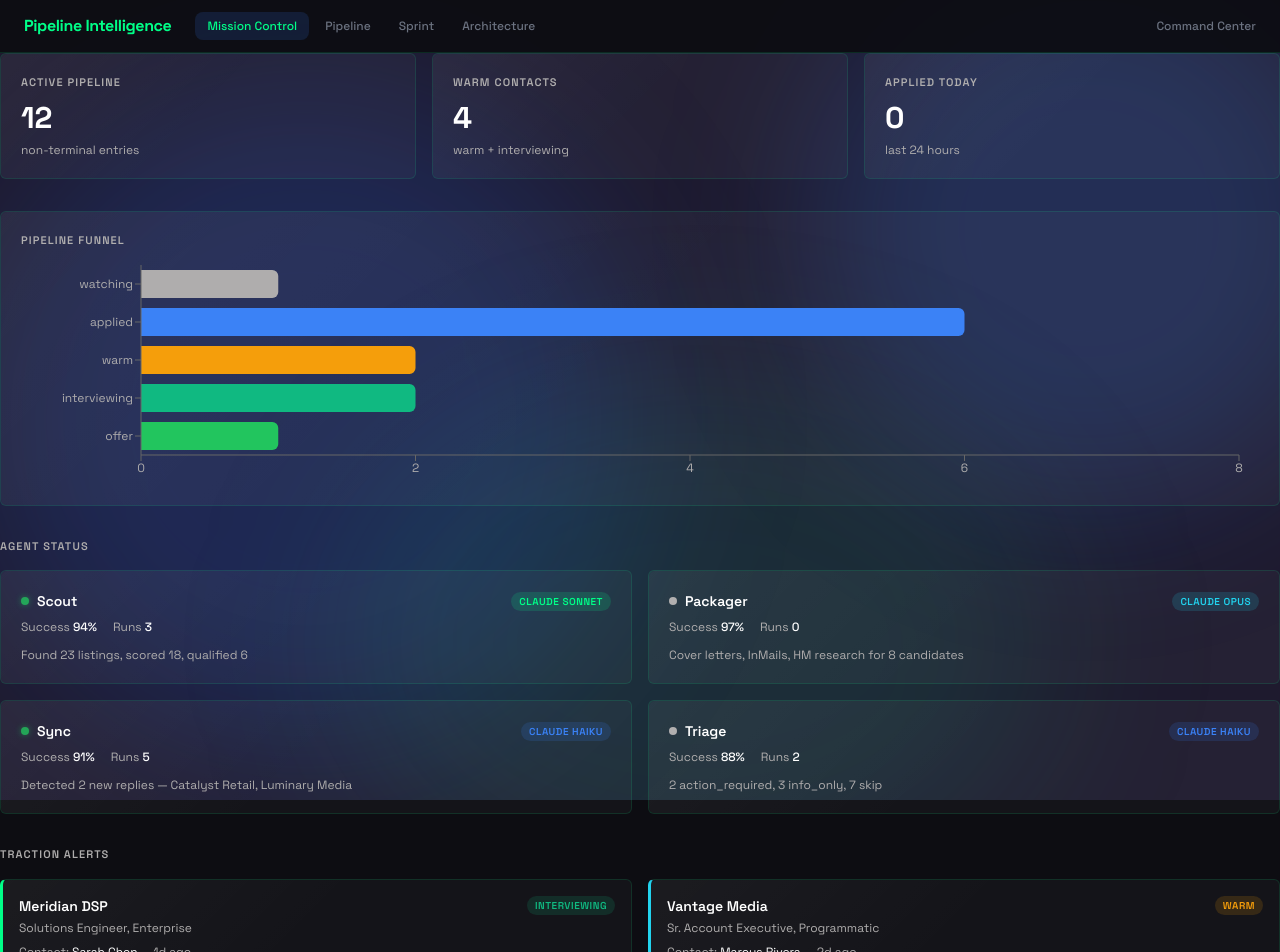
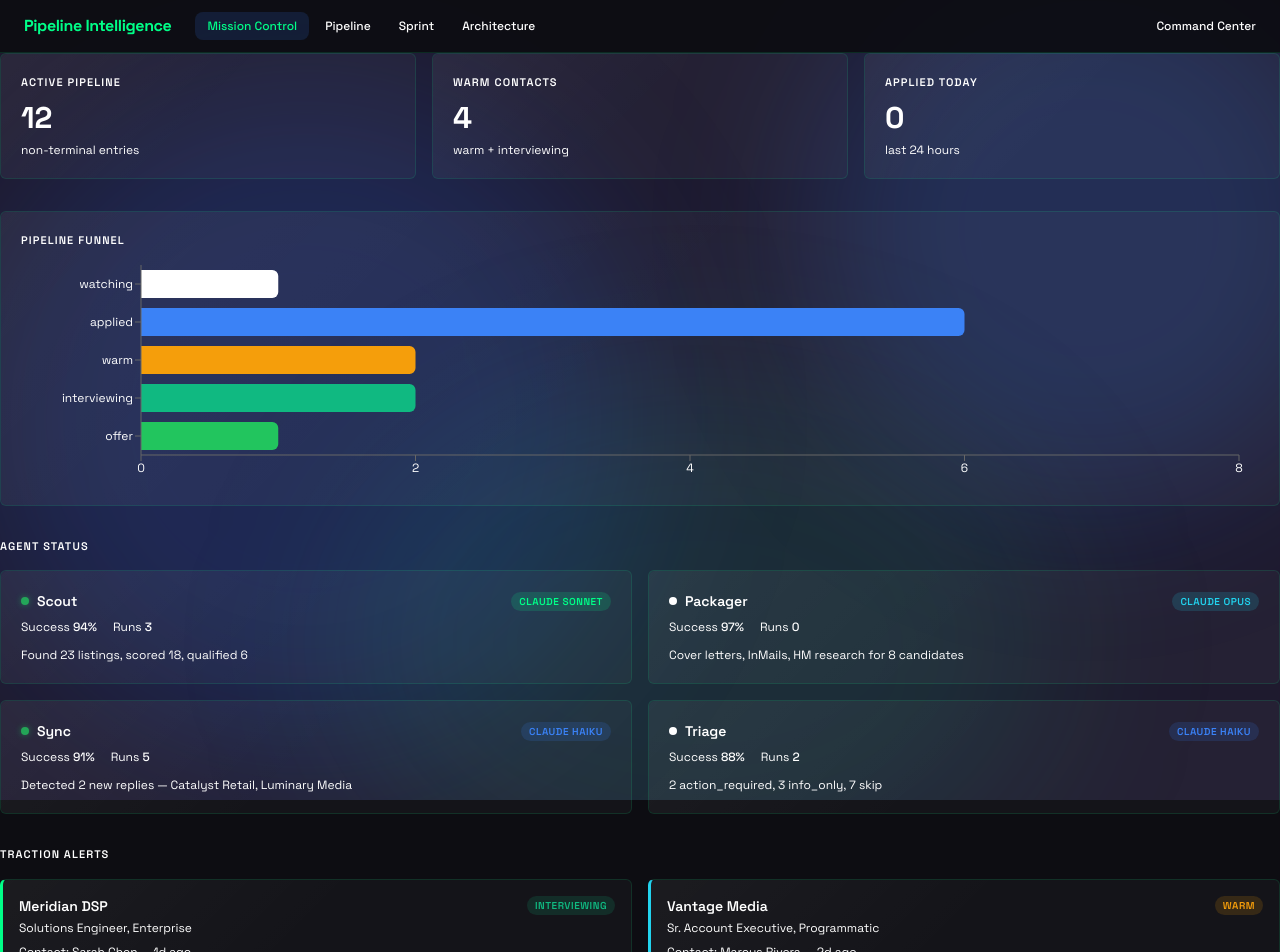
Before and after one commit to brandon-charles-novice-developer/bnye-pipeline-intelligence, a React (Vite) app: page / in a window 1280 px wide. Shown: the top 952 px of the page. Built offline with nearby package versions, Linux system fonts and the light colour scheme.

Commit message:
fix: max contrast text, Terminal Grid surfaces

```diff
--- a/src/components/shared/EmptyState.jsx
+++ b/src/components/shared/EmptyState.jsx
@@ -2,7 +2,7 @@ export default function EmptyState({ message = 'No data available', icon = '◦'
   return (
     <div className="flex flex-col items-center justify-center py-16 gap-3">
       <span className="text-3xl" style={{ color: '#2563EB' }}>{icon}</span>
-      <p className="text-sm" style={{ color: '#AFADAD' }}>{message}</p>
+      <p className="text-sm" style={{ color: '#FFFFFF' }}>{message}</p>
     </div>
   )
 }
--- a/src/components/shared/MetricCard.jsx
+++ b/src/components/shared/MetricCard.jsx
@@ -11,7 +11,7 @@ export default function MetricCard({
       ? '#22C55E'
       : deltaPositive === false
       ? '#EF4444'
-      : '#AFADAD'
+      : '#FFFFFF'
 
   return (
     <div
@@ -19,7 +19,7 @@ export default function MetricCard({
     >
       <div
         className="text-[11px] uppercase tracking-widest font-semibold"
-        style={{ color: '#AFADAD' }}
+        style={{ color: '#FFFFFF' }}
       >
         {label}
       </div>
@@ -35,7 +35,7 @@ export default function MetricCard({
       )}
 
       {sublabel && (
-        <div className="text-xs mt-0.5" style={{ color: '#AFADAD' }}>
+        <div className="text-xs mt-0.5" style={{ color: '#FFFFFF' }}>
           {sublabel}
         </div>
       )}
--- a/src/components/shared/SectionLabel.jsx
+++ b/src/components/shared/SectionLabel.jsx
@@ -3,7 +3,7 @@ export default function SectionLabel({ children, right, className = '' }) {
     <div className={`flex items-center justify-between mb-4 ${className}`}>
       <span
         className="text-[11px] uppercase tracking-widest font-semibold"
-        style={{ color: '#AFADAD' }}
+        style={{ color: '#FFFFFF' }}
       >
         {children}
       </span>
--- a/src/components/shared/StatusBadge.jsx
+++ b/src/components/shared/StatusBadge.jsx
@@ -2,7 +2,7 @@ const variants = {
   active:           { bg: 'rgba(34, 197, 94, 0.15)',  color: '#22C55E',  label: 'Active' },
   on_track:         { bg: 'rgba(34, 197, 94, 0.15)',  color: '#22C55E',  label: 'On Track' },
   positive:         { bg: 'rgba(34, 197, 94, 0.15)',  color: '#22C55E',  label: null },
-  paused:           { bg: 'rgba(175, 173, 173, 0.15)', color: '#AFADAD', label: 'Paused' },
+  paused:           { bg: 'rgba(175, 173, 173, 0.15)', color: '#FFFFFF', label: 'Paused' },
   underpacing:      { bg: 'rgba(245, 158, 11, 0.15)', color: '#F59E0B',  label: 'Underpacing' },
   slight_overpace:  { bg: 'rgba(245, 158, 11, 0.15)', color: '#F59E0B',  label: 'Overpacing' },
   caution:          { bg: 'rgba(245, 158, 11, 0.15)', color: '#F59E0B',  label: null },
--- a/src/components/views/ArchitectureView.jsx
+++ b/src/components/views/ArchitectureView.jsx
@@ -26,7 +26,7 @@ const CATEGORY_COLOR = {
 const STATUS_DOT = {
   running:      { color: '#22C55E', glow: 'rgba(34,197,94,0.6)',  pulse: true },
   connected:    { color: '#22C55E', glow: 'rgba(34,197,94,0.6)',  pulse: true },
-  idle:         { color: '#6B7280', glow: 'none',                  pulse: false },
+  idle:         { color: '#FFFFFF', glow: 'none',                  pulse: false },
   disconnected: { color: '#EF4444', glow: 'rgba(239,68,68,0.5)',  pulse: false },
   degraded:     { color: '#F59E0B', glow: 'rgba(245,158,11,0.5)', pulse: false },
 }
@@ -103,7 +103,7 @@ const nodeTypes = { custom: GlassNode }
 /* ── Default edge style ── */
 const defaultEdgeOptions = {
   style: { stroke: 'rgba(255,255,255,0.18)', strokeWidth: 1.5 },
-  labelStyle: { fill: 'rgba(255,255,255,0.5)', fontSize: 9, fontWeight: 500 },
+  labelStyle: { fill: 'rgba(255,255,255,1)', fontSize: 9, fontWeight: 500 },
   labelBgStyle: { fill: '#0D0D12', fillOpacity: 0.9 },
   labelBgPadding: [6, 3],
   labelBgBorderRadius: 4,
@@ -181,7 +181,7 @@ function DetailPanel({ node, onClose }) {
 
       {d.tools && d.tools.length > 0 && (
         <div>
-          <h4 style={{ color: 'rgba(255,255,255,0.6)', fontSize: 11, fontWeight: 600, marginBottom: 8, textTransform: 'uppercase', letterSpacing: '0.05em' }}>Tools</h4>
+          <h4 style={{ color: '#FFFFFF', fontSize: 11, fontWeight: 600, marginBottom: 8, textTransform: 'uppercase', letterSpacing: '0.05em' }}>Tools</h4>
           <div style={{ display: 'flex', flexWrap: 'wrap', gap: 5 }}>
             {d.tools.map((t) => (
               <span
@@ -205,7 +205,7 @@ function DetailPanel({ node, onClose }) {
 
       {d.connections && d.connections.length > 0 && (
         <div>
-          <h4 style={{ color: 'rgba(255,255,255,0.6)', fontSize: 11, fontWeight: 600, marginBottom: 8, textTransform: 'uppercase', letterSpacing: '0.05em' }}>Connections</h4>
+          <h4 style={{ color: '#FFFFFF', fontSize: 11, fontWeight: 600, marginBottom: 8, textTransform: 'uppercase', letterSpacing: '0.05em' }}>Connections</h4>
           <div style={{ display: 'flex', flexDirection: 'column', gap: 4 }}>
             {d.connections.map((c) => (
               <span key={c} style={{ fontSize: 11, color: semantic.muted }}>
--- a/src/components/views/MissionControl.jsx
+++ b/src/components/views/MissionControl.jsx
@@ -23,7 +23,7 @@ const appliedToday = pipeline.filter(
 const funnelData = FUNNEL_ORDER.map((status) => ({
   status,
   count: pipeline.filter((e) => e.status === status).length,
-  fill: statusColors[status]?.color ?? '#AFADAD',
+  fill: statusColors[status]?.color ?? '#FFFFFF',
 }))
 
 const tractionEntries = pipeline.filter(
@@ -68,11 +68,11 @@ function PipelineFunnel() {
         <SectionLabel>Pipeline Funnel</SectionLabel>
         <ResponsiveContainer width="100%" height={220}>
           <BarChart data={funnelData} layout="vertical" margin={{ left: 20, right: 20 }}>
-            <XAxis type="number" allowDecimals={false} tick={{ fill: '#AFADAD', fontSize: 12 }} />
+            <XAxis type="number" allowDecimals={false} tick={{ fill: '#FFFFFF', fontSize: 12 }} />
             <YAxis
               type="category"
               dataKey="status"
-              tick={{ fill: '#AFADAD', fontSize: 12, textTransform: 'capitalize' }}
+              tick={{ fill: '#FFFFFF', fontSize: 12, textTransform: 'capitalize' }}
               width={100}
             />
             <Tooltip
@@ -89,7 +89,7 @@ function PipelineFunnel() {
 }
 
 function AgentCard({ agent }) {
-  const modelStyle = modelColors[agent.model] ?? { bg: 'rgba(175,173,173,0.15)', color: '#AFADAD' }
+  const modelStyle = modelColors[agent.model] ?? { bg: 'rgba(175,173,173,0.15)', color: '#FFFFFF' }
   const firstAction = agent.recentActions?.[0]
 
   return (
@@ -101,7 +101,7 @@ function AgentCard({ agent }) {
           ) : (
             <span
               className="inline-block rounded-full"
-              style={{ width: 8, height: 8, backgroundColor: '#AFADAD', flexShrink: 0 }}
+              style={{ width: 8, height: 8, backgroundColor: '#FFFFFF', flexShrink: 0 }}
             />
           )}
           <span className="text-white font-semibold text-sm">{agent.name}</span>
@@ -114,7 +114,7 @@ function AgentCard({ agent }) {
         </span>
       </div>
 
-      <div className="flex items-center gap-4 text-xs" style={{ color: '#AFADAD' }}>
+      <div className="flex items-center gap-4 text-xs" style={{ color: '#FFFFFF' }}>
         <span>
           Success{' '}
           <span className="text-white font-medium">{formatPct(agent.successRate * 100)}</span>
@@ -126,7 +126,7 @@ function AgentCard({ agent }) {
       </div>
 
       {firstAction && (
-        <p className="text-xs truncate mt-1" style={{ color: '#AFADAD' }}>
+        <p className="text-xs truncate mt-1" style={{ color: '#FFFFFF' }}>
           {firstAction.details}
         </p>
       )}
@@ -171,10 +171,10 @@ function TractionAlertCard({ entry }) {
           {entry.status}
         </span>
       </div>
-      <p className="text-xs mt-1" style={{ color: '#AFADAD' }}>
+      <p className="text-xs mt-1" style={{ color: '#FFFFFF' }}>
         {entry.role}
       </p>
-      <div className="flex items-center gap-4 text-xs mt-2" style={{ color: '#AFADAD' }}>
+      <div className="flex items-center gap-4 text-xs mt-2" style={{ color: '#FFFFFF' }}>
         {entry.contact && <span>Contact: <span className="text-white">{entry.contact}</span></span>}
         <span>{entry.daysSinceActivity === 0 ? 'Today' : `${entry.daysSinceActivity}d ago`}</span>
       </div>
--- a/src/components/views/PipelineTable.jsx
+++ b/src/components/views/PipelineTable.jsx
@@ -143,7 +143,7 @@ export default function PipelineTable() {
                       cursor: 'pointer',
                       userSelect: 'none',
                       whiteSpace: 'nowrap',
-                      borderBottom: `1px solid ${glass.cardBorder}`,
+                      borderBottom: '1px solid rgba(0, 255, 136, 0.2)',
                       background: glass.headerBg,
                       position: 'sticky',
                       top: 0,
--- a/src/components/views/SprintDashboard.jsx
+++ b/src/components/views/SprintDashboard.jsx
@@ -71,7 +71,7 @@ function CycleVisualization() {
                   boxShadow: isActive ? `0 0 20px ${brand.primary}30` : 'none',
                 }}
               >
-                <div className="text-xs font-semibold uppercase tracking-wider mb-2" style={{ color: isActive ? brand.primary : '#AFADAD' }}>
+                <div className="text-xs font-semibold uppercase tracking-wider mb-2" style={{ color: isActive ? brand.primary : '#FFFFFF' }}>
                   {phase.label}
                 </div>
                 <div className="text-xs text-white/70 leading-relaxed">
@@ -200,8 +200,8 @@ function SprintHistory() {
 
         <ResponsiveContainer width="100%" height={180}>
           <BarChart data={historyData} margin={{ left: 0, right: 0 }}>
-            <XAxis dataKey="label" tick={{ fill: '#AFADAD', fontSize: 11 }} axisLine={false} tickLine={false} />
-            <YAxis allowDecimals={false} tick={{ fill: '#AFADAD', fontSize: 11 }} axisLine={false} tickLine={false} width={30} />
+            <XAxis dataKey="label" tick={{ fill: '#FFFFFF', fontSize: 11 }} axisLine={false} tickLine={false} />
+            <YAxis allowDecimals={false} tick={{ fill: '#FFFFFF', fontSize: 11 }} axisLine={false} tickLine={false} width={30} />
             <Tooltip
               contentStyle={tooltipStyle}
               cursor={{ fill: 'rgba(255,255,255,0.04)' }}
--- a/src/index.css
+++ b/src/index.css
@@ -51,7 +51,7 @@ body {
 /* ---- Glass header (solid, flat) ---- */
 .glass-header {
   background: rgba(13, 13, 18, 0.92);
-  border-bottom: 1px solid rgba(0, 255, 136, 0.12);
+  border-bottom: 1px solid rgba(0, 255, 136, 0.15);
   border-radius: 0;
 }
 
--- a/src/tokens/colors.js
+++ b/src/tokens/colors.js
@@ -22,7 +22,7 @@ export const semantic = {
   positive: '#22C55E',
   negative: '#EF4444',
   caution:  '#F59E0B',
-  muted:    '#6B7280',
+  muted:    '#FFFFFF',
   text:     '#FFFFFF',
 }
 
@@ -62,7 +62,7 @@ export const statusColors = {
   interviewing: { bg: 'rgba(16, 185, 129, 0.15)',  color: '#10B981' },
   offer:        { bg: 'rgba(34, 197, 94, 0.15)',   color: '#22C55E' },
   rejected:     { bg: 'rgba(239, 68, 68, 0.15)',   color: '#EF4444' },
-  watching:     { bg: 'rgba(175, 173, 173, 0.15)', color: '#AFADAD' },
+  watching:     { bg: 'rgba(175, 173, 173, 0.15)', color: '#FFFFFF' },
 }
 
 // Agent model colors
--- a/tailwind.config.js
+++ b/tailwind.config.js
@@ -13,7 +13,7 @@ export default {
           blue:    '#22D3EE',
           emerald: '#00FF88',
           lilac:   '#22D3EE',
-          muted:   '#6B7280',
+          muted:   '#FFFFFF',
         },
       },
       fontFamily: {
```
